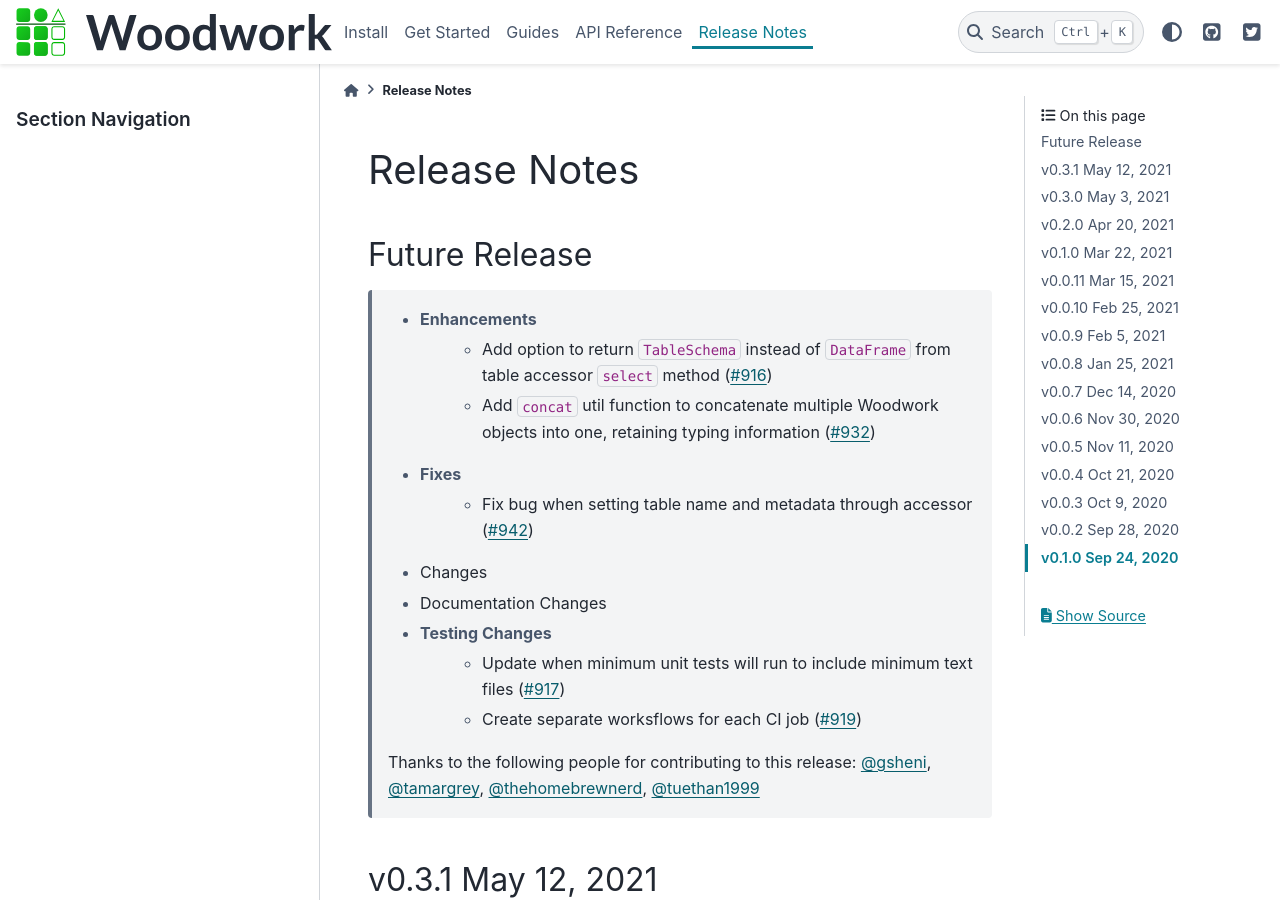
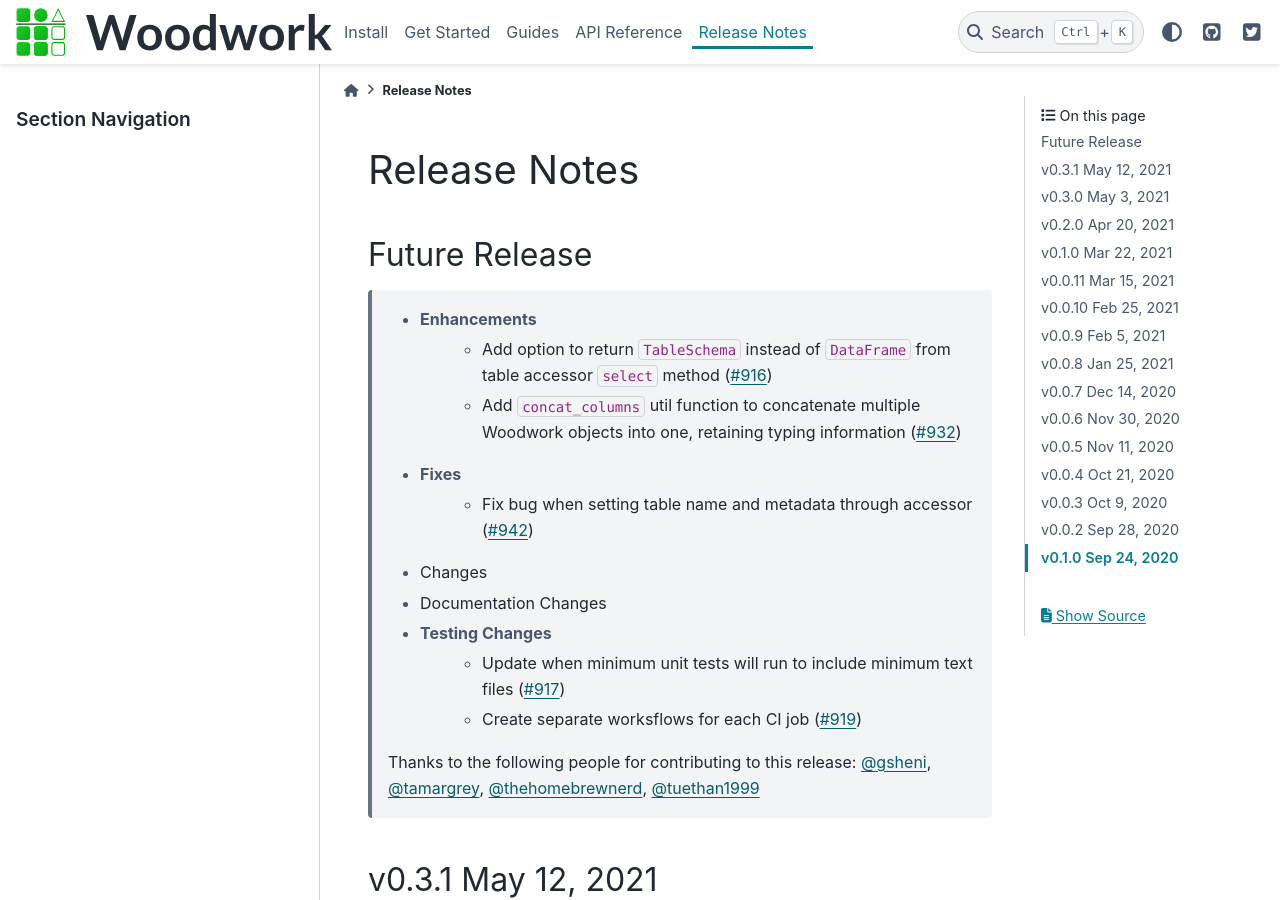
Before and after one commit to alteryx/woodwork, a Sphinx documentation site: the page built from docs/source/release_notes.rst, in a window 1280 px wide and 900 px high. Built offline with Sphinx 7.4.7 and the PyData theme 0.15.4, drawn with Linux system fonts in a browser that asks for light colours; comment, search, counter and statistics services are not loaded.

Commit message:
PR comments

```diff
--- a/docs/source/release_notes.rst
+++ b/docs/source/release_notes.rst
@@ -7,7 +7,7 @@ Future Release
 ==============
     * Enhancements
         * Add option to return ``TableSchema`` instead of ``DataFrame`` from table accessor ``select`` method (:pr:`916`)
-        * Add ``concat`` util function to concatenate multiple Woodwork objects into one, retaining typing information (:pr:`932`)
+        * Add ``concat_columns`` util function to concatenate multiple Woodwork objects into one, retaining typing information (:pr:`932`)
     * Fixes
         * Fix bug when setting table name and metadata through accessor (:pr:`942`)
     * Changes
```
Also changed, not shown: 1 other file.
